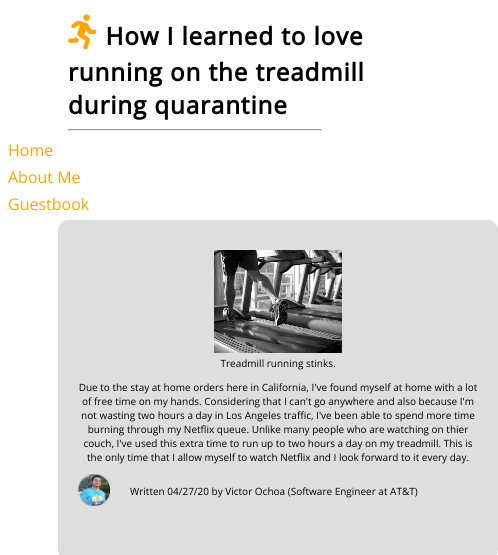
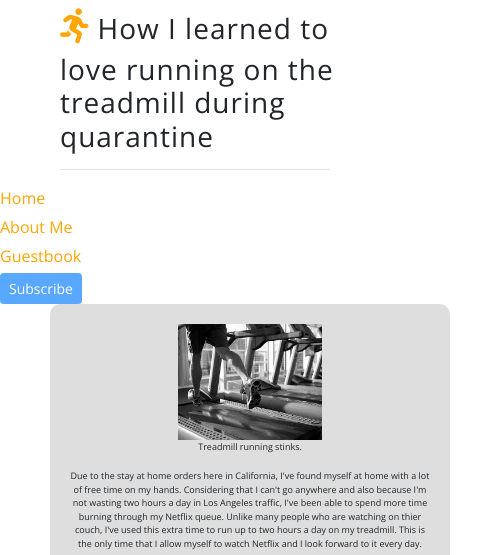
Before and after one commit to VictorMOchoa/Personal-Blog-Website, a plain HTML site: page blog_post.html in a window 390 px wide. Shown: the top 555 px of the page, 498 px wide, since content can reach past the window. Drawn offline with nearby package versions, Linux system fonts and the light colour scheme.

Commit message:
More media queries and added subscribe button.

```diff
--- a/blog_post.html
+++ b/blog_post.html
@@ -3,6 +3,7 @@
 <link rel="stylesheet" href="css/blog_post.css">
 <link rel="stylesheet" href="https://cdnjs.cloudflare.com/ajax/libs/font-awesome/5.13.0/css/all.min.css">
 <link href='http://fonts.googleapis.com/css?family=Open+Sans' rel='stylesheet' type='text/css'>
+<link rel="stylesheet" href="https://maxcdn.bootstrapcdn.com/bootstrap/4.0.0/css/bootstrap.min.css" integrity="sha384-Gn5384xqQ1aoWXA+058RXPxPg6fy4IWvTNh0E263XmFcJlSAwiGgFAW/dAiS6JXm" crossorigin="anonymous">
 <html>
   <head>
     <meta charset="utf-8" />
@@ -16,13 +17,14 @@
         <span id="running-icon-span">
           <i class="fas fa-running"></i>
         </span>
-        <h2 id="blog-name">How I learned to love running on the treadmill during quarantine</h2>
+        <h3 id="blog-name">How I learned to love running on the treadmill during quarantine</h3>
         <hr id="divider" class="solid">
       </div>
       <div id="sidebar-menu" class="container-element">
           <a href="index.html">Home</a>
           <a>About Me</a>
           <a>Guestbook</a>
+          <button type="button" class="btn btn-sm btn-primary disabled">Subscribe</button>
       </div>
       <div id="blog-post-container">
         <div id="blog-posts">
--- a/css/blog_post.css
+++ b/css/blog_post.css
@@ -1,8 +1,10 @@
+
  #blog-posts {
   text-align: center;
   background-color: #dedede;
+  font-size: 14px;
   width: 500px;
-  height: 420px;
+  height: 450px;
   padding: 20px;
   border-radius: 10px;
   margin-left: 50px;
@@ -13,7 +15,7 @@
 @media(max-width:1040px) {
   #blog-posts {
    text-align: center;
-   font-size: 10px;
+   font-size: 9px;
    background-color: #dedede;
    width: 400px;
    height: 300px;
--- a/css/main_site_style.css
+++ b/css/main_site_style.css
@@ -39,6 +39,7 @@ html * {
 }
 @media(min-width:900px) {
   #blog-post-container {
+    margin-left: 70px;
     grid-area: bp;
     display: flex;
     flex-wrap: wrap;
```
Also changed, not shown: index.html (+6 -4 lines).
